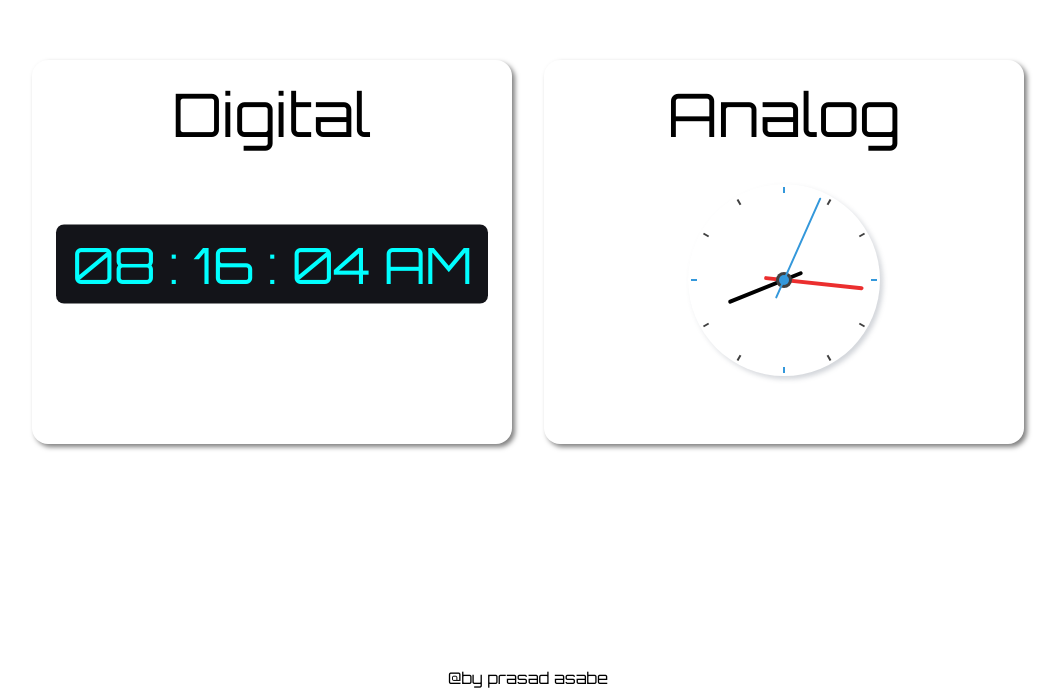
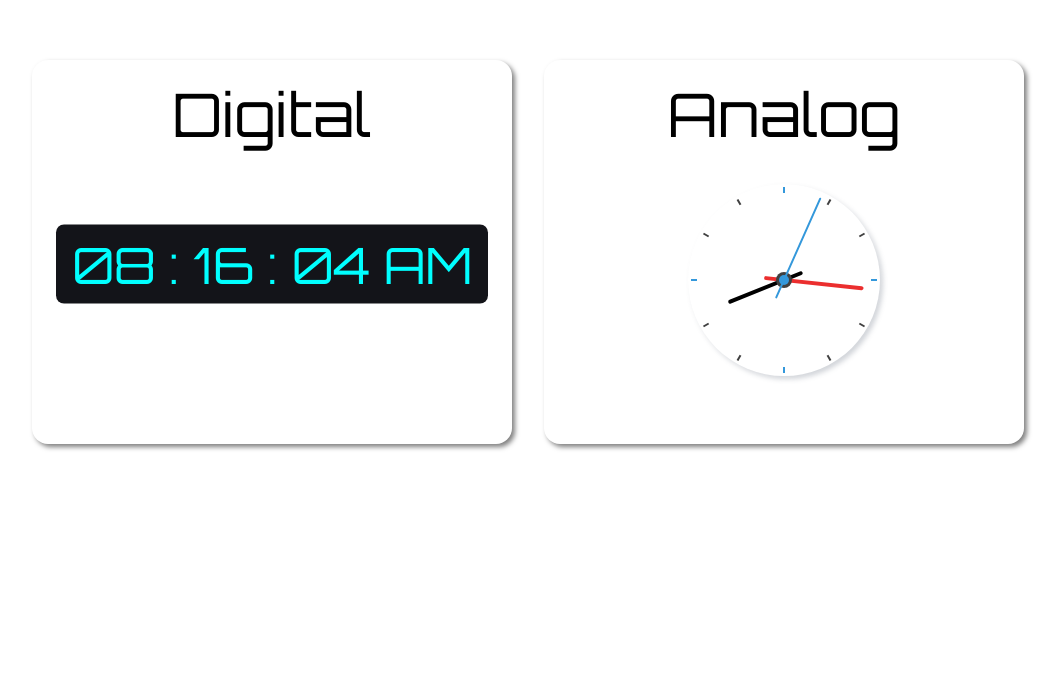
Before and after one commit to prasadasabe22/clocks, a plain HTML site: page index.html in a window 1280 px wide. Shown: the part 148-836 px from the top of the page, without its empty margins (112-1173 px from the left). Drawn offline with Linux system fonts and the light colour scheme.

Commit message:
removed un necessary footer

```diff
--- a/index.html
+++ b/index.html
@@ -59,7 +59,7 @@
         </div>
 
     </div>
-    <footer>@by prasad asabe</footer>
+
     <script src="script.js"></script>
 </body>
 </html>
```
